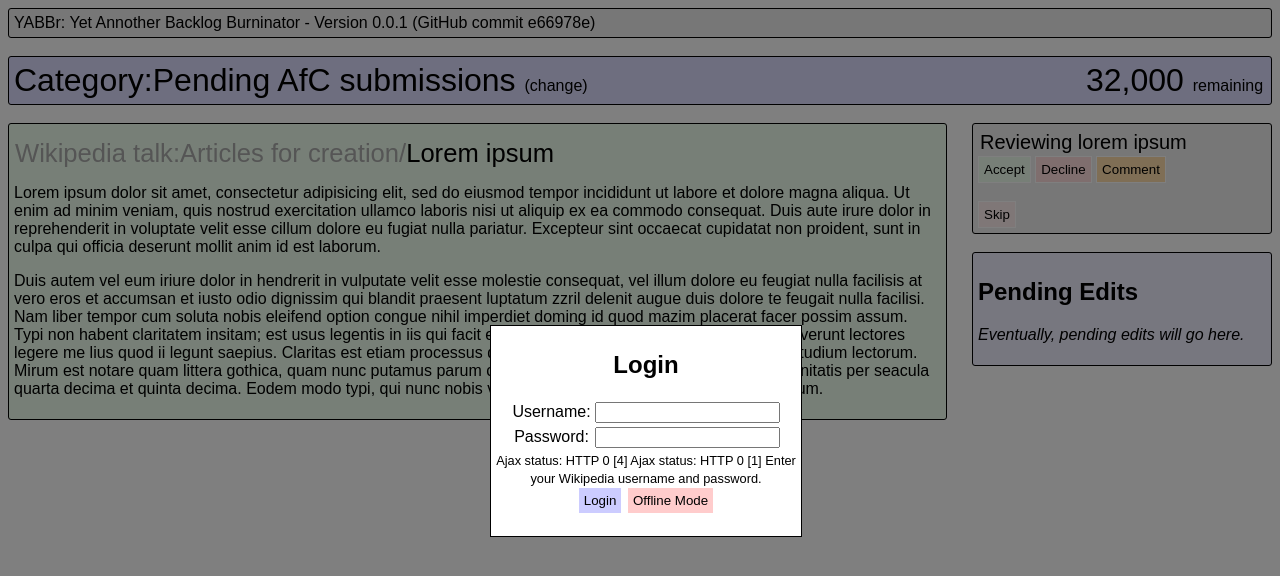
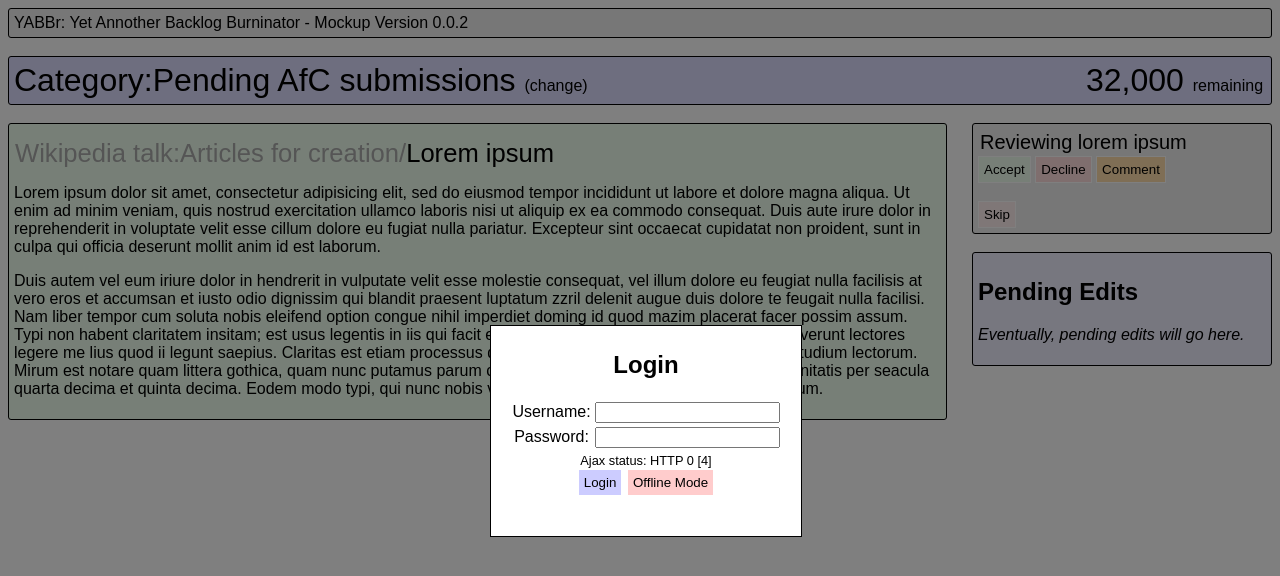
Before and after one commit to APerson241/APerson241.github.io, a plain HTML site: page index.html in a window 1280 px wide. Both pictures are taken after a click on the button "Login". Drawn offline with nearby package versions, Linux system fonts and the light colour scheme; no server answers.

Commit message:
New status update system didn't work.

```diff
--- a/index.html
+++ b/index.html
@@ -169,16 +169,16 @@
         }
 
         xhr.onreadystatechange = function() {
-          gebid("login_status").innerHTML = "Ajax status: HTTP " + xhr.status + " [" + xhr.readyState + "]\n" + gebid("login_status").innerHTML;
+          gebid("login_status").innerHTML = "Ajax status: HTTP " + xhr.status + " [" + xhr.readyState + "]";
           if(xhr.readyState == 4) {
             var loginElement = xhr.responseXML.getElementsByTagName("error");
-            gebid("login_status").innerHTML += "\nWikipedia login status: " + loginElement.getAttribute("code") + "\n" + gebid("login_status").innerHTML;
+            gebid("login_status").innerHTML = "\nWikipedia login status: " + loginElement.getAttribute("code");
           }
         };
         gebid("offline_button").style.display = ""; // Show "offline" button
         xhr.open("GET", "//en.wikipedia.org/w/api.php", true);
         xhr.send("?action=login&lgname=" + gebid("login_username").value + "&lgpassword=" + gebid("login_password").value);
-        gebid("login-status").innerHTML = "Just tried to log in Wikipedia user " + gebid("login_username") + ".\n" + gebid("login_status").innerHTML;
+        gebid("login-status").innerHTML = "Just tried to log in Wikipedia user " + gebid("login_username") + ".";
       }
 
       function hideLoginPane() {
@@ -254,7 +254,7 @@
       <button type="button" id="login_button" onclick="login();">Login</button>
       <button type="button" id="offline_button" onclick="hideLoginPane();offlineMode=new Boolean(1);">Offline Mode</button>
     </div>
-    <div id="top_bar">YABBr: Yet Annother Backlog Burninator - Version 0.0.1 (GitHub commit e66978e)</div>
+    <div id="top_bar">YABBr: Yet Annother Backlog Burninator - Mockup Version 0.0.2</div>
     <br />
     <div id="backlog_bar">
       <span id="backlog_count">32,000 <span style="font-size: 0.5em;">remaining</span></span>
```
